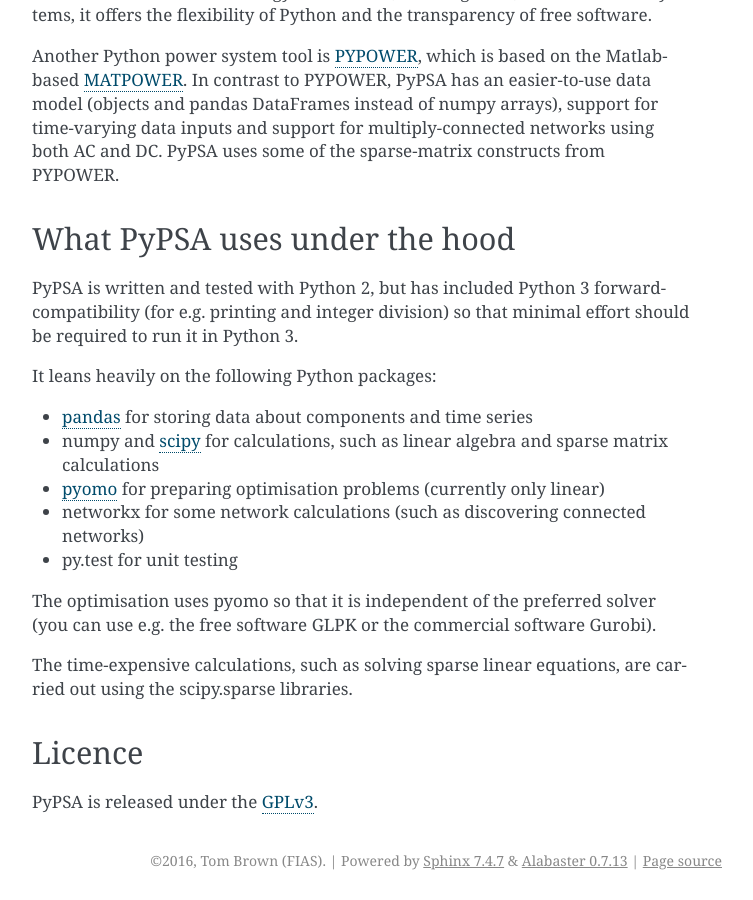
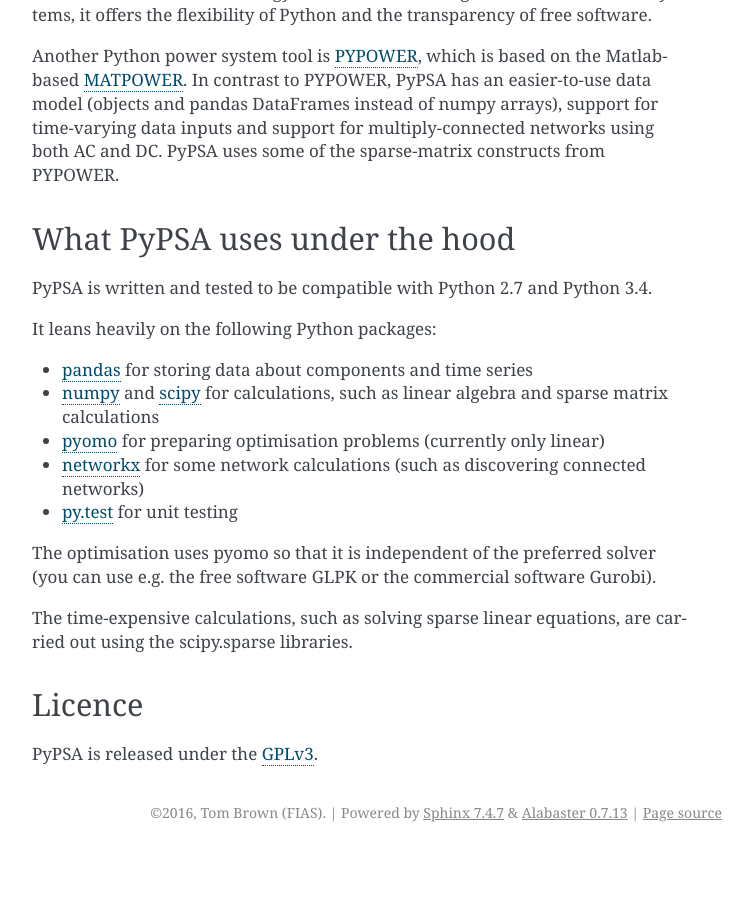
Before and after one commit to PyPSA/PyPSA, a Sphinx documentation site: the page built from doc/introduction.rst, in a window 1280 px wide and 900 px high, scrolled down 1689 px. Shown: the whole window, without its empty margins (388-1141 px from the left). Built offline with Sphinx 7.4.7, drawn with Linux system fonts in a browser that asks for light colours; formulas are drawn with MathJax 3; after the commit the page ends 2541 px from its top, so only the background shows below that.

Commit message:
Minor changes to documentation
Emphasis Python 3 compatability.

Links to python libraries.

```diff
--- a/doc/introduction.rst
+++ b/doc/introduction.rst
@@ -102,18 +102,17 @@
 What PyPSA uses under the hood
 ===============================
 
-PyPSA is written and tested with Python 2, but has included Python 3
-forward-compatibility (for e.g. printing and integer division) so that
-minimal effort should be required to run it in Python 3.
+PyPSA is written and tested to be compatible with Python 2.7 and
+Python 3.4.
 
 It leans heavily on the following Python packages:
 
 * `pandas <http://ipython.org/>`_ for storing data about components and time series
-* numpy and `scipy <http://scipy.org/>`_ for calculations, such as
+* `numpy <http://www.numpy.org/>`_ and `scipy <http://scipy.org/>`_ for calculations, such as
   linear algebra and sparse matrix calculations
 * `pyomo <http://www.pyomo.org/>`_ for preparing optimisation problems (currently only linear)
-* networkx for some network calculations (such as discovering connected networks)
-* py.test for unit testing
+* `networkx <https://networkx.github.io/>`_ for some network calculations (such as discovering connected networks)
+* `py.test <http://pytest.org/>`_ for unit testing
 
 The optimisation uses pyomo so that it is independent of the preferred
 solver (you can use e.g. the free software GLPK or the commercial
```
Also changed, not shown: README.rst (+6 -7 lines), doc/design.rst (+12 -4 lines), doc/power_flow.rst (+4 -4 lines), 1 other file.
